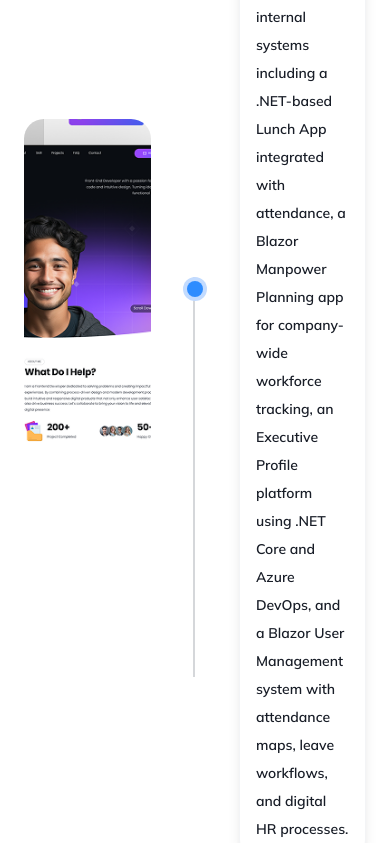
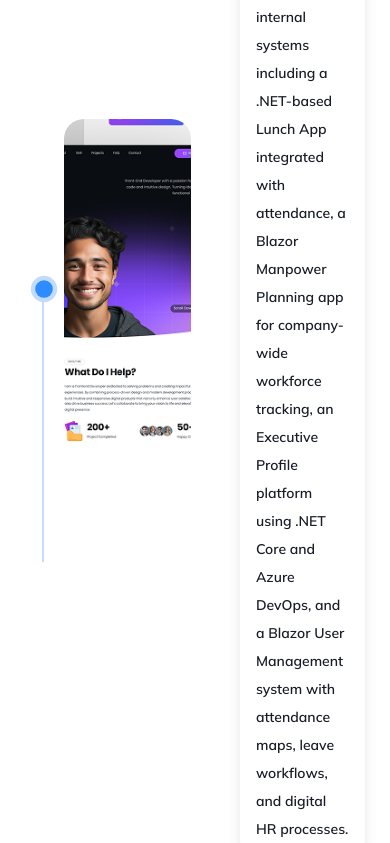
Before and after one commit to ial07/my-porto, a Next.js app: page / in a window 390 px wide. Shown: the part 6341-7184 px from the top of the page. Built offline with nearby package versions, Linux system fonts and the light colour scheme.

Commit message:
edit animation work experience

```diff
--- a/src/app/home/partials/work-experience.tsx
+++ b/src/app/home/partials/work-experience.tsx
@@ -25,7 +25,7 @@ const WorkExperience: React.FC = () => {
         width={1500}
         height={1500}
         alt="vector"
-        className="absolute top-0 -right-20 -z-10"
+        className="absolute top-20 -right-20 -z-50"
       />
       <Image
         src="/images/Vector-bg.png"
--- a/src/components/ui/experience.tsx
+++ b/src/components/ui/experience.tsx
@@ -33,16 +33,21 @@ export const ExperiencedItem: React.FC<
 > = ({ title, description, image, range, isRight, index, totalItems }) => {
   const ref = useRef(null);
 
-  // 1. Determines if the card/line has EVER been seen (locks to TRUE)
-  const hasAnimated = useInView(ref, { once: true, amount: 0.5 });
-
-  // 2. Determines if the dot is CURRENTLY on screen (flips TRUE/FALSE)
-  const isCurrentlyInView = useInView(ref, { once: false, amount: 0.5 });
+  const isMobile = typeof window !== "undefined" && window.innerWidth < 768;
 
   // Layout and margin classes (unchanged)
   const itemWrapperClasses = "w-full max-w-[50%]";
-  const imageOrderClass = isRight ? "order-1" : "order-3";
-  const contentOrderClass = isRight ? "order-3" : "order-1";
+  const imageOrderClass = isMobile
+    ? "order-2"
+    : isRight
+    ? "order-1"
+    : "order-3";
+  const contentOrderClass = isMobile
+    ? "order-2"
+    : isRight
+    ? "order-3"
+    : "order-1";
+  const lineOrderClass = isMobile ? "order-1" : "order-2";
   const contentMarginClass = isRight ? "ml-6" : "mr-6";
   const imageMarginClass = isRight ? "mr-6" : "ml-6";
 
@@ -58,9 +63,10 @@ export const ExperiencedItem: React.FC<
 
   // Bullet appearance and color variants
   const bulletVariants = {
-    hidden: { scale: 0, opacity: 0 },
+    hidden: { scale: 0.5, opacity: 1, backgroundColor: "#E9EAEB" },
     visible: {
-      scale: 1,
+      backgroundColor: "#C2DBFF",
+      scale: 1.1,
       opacity: 1,
       transition: {
         type: "spring" as const,
@@ -69,9 +75,6 @@ export const ExperiencedItem: React.FC<
         delay: 0.2,
       },
     },
-    // Color variants (controlled by isCurrentlyInView)
-    gray: { backgroundColor: "#D5D7DA", transition: { duration: 0.3 } },
-    primary: { backgroundColor: "#C2DBFF", transition: { duration: 0.3 } },
   };
 
   // Line animation variants
@@ -81,10 +84,9 @@ export const ExperiencedItem: React.FC<
   const lineVariants = {
     hidden: { height: 0, backgroundColor: "#D5D7DA" },
     visible: {
-      // FIX: Use a ternary operator to return either a valid height string OR undefined.
-      height: !isLastItem ? "400px" : undefined,
-      backgroundColor: "#D5D7DA",
-      transition: { duration: 0.5, ease: "easeInOut" as const, delay: 0.1 },
+      height: !isLastItem ? "clamp(17.81rem, 50.98vw, 32.63rem)" : undefined,
+      backgroundColor: "#C2DBFF",
+      transition: { duration: 1, ease: "easeInOut" as const, delay: 0.1 },
     },
   };
 
@@ -95,7 +97,8 @@ export const ExperiencedItem: React.FC<
         className={`${itemWrapperClasses} ${imageOrderClass} ${imageMarginClass}`}
         variants={cardVariants}
         initial="hidden"
-        animate={hasAnimated ? "visible" : "hidden"}
+        whileInView="visible"
+        viewport={{ once: true, amount: 0.5 }}
       >
         <Image
           src="/images/porto-1.png"
@@ -107,40 +110,41 @@ export const ExperiencedItem: React.FC<
       </motion.div>
 
       {/* 2. Central Timeline Decoration Spine (h-full is crucial) */}
-      <div className="relative w-10 shrink-0 flex items-stretch justify-center order-2">
+      <div
+        className={`relative w-10 shrink-0 flex items-stretch justify-center ${lineOrderClass}`}
+      >
         {/* Line (Uses hasAnimated for persistent height) */}
         <motion.div
-          className="absolute top-0 bottom-0 w-0.5 bg-gray-300 transform -translate-x-1/2"
+          className="absolute top-0 bottom-0 w-0.5 transform -translate-x-1/2 h-full"
           variants={lineVariants}
           initial="hidden"
-          animate={hasAnimated ? "visible" : "hidden"}
+          whileInView="visible"
+          viewport={{ once: true, amount: 0.5 }}
           style={{
-            // Last item line logic
-            height: isLastItem ? (hasAnimated ? "50%" : 0) : undefined,
-            top: isLastItem ? "0" : "0",
+            height: isLastItem ? "50%" : undefined,
+            top: "0",
           }}
-        ></motion.div>
+        />
 
         {/* Bullet Dot (Uses hasAnimated for scale, isCurrentlyInView for color) */}
         <motion.div
-          // NOTE: Removed any explicit bg-* class here to allow Framer Motion to control color
           className="size-6 md:size-8 relative flex items-center justify-center rounded-full p-1 md:p-2 z-10"
           initial="hidden"
-          // Animate: [1. Locks scale to visible, 2. Flips color based on current view]
-          animate={
-            hasAnimated
-              ? ["visible", index === 0 ? "primary" : "gray"]
-              : "hidden"
-          }
+          whileInView="visible"
           variants={bulletVariants}
+          viewport={{ amount: 0.5 }}
         >
-          {/* Inner Dot (Shows step number only when actively highlighted) */}
-          <div
+          <motion.div
             className={cn(
-              "w-full h-full rounded-full text-black flex items-center justify-center font-bold",
-              index === 0 ? "bg-primary-200" : "bg-neutral-400"
+              "w-full h-full rounded-full text-black flex items-center justify-center font-bold z-50"
             )}
-          ></div>
+            initial={{ background: "#9CA3AF" }} // bg-neutral-400
+            whileInView={{
+              backgroundColor: "#2d8cff",
+              transition: { duration: 0.3 },
+            }}
+            viewport={{ amount: 0.5 }}
+          ></motion.div>
         </motion.div>
       </div>
 
@@ -149,7 +153,8 @@ export const ExperiencedItem: React.FC<
         className={`${itemWrapperClasses} ${contentOrderClass} ${contentMarginClass}`}
         variants={cardVariants}
         initial="hidden"
-        animate={hasAnimated ? "visible" : "hidden"}
+        whileInView="visible"
+        viewport={{ once: true, amount: 0.5 }}
       >
         <div className="shadow-lg rounded-3xl w-full h-fit p-4 md:p-5 border border-gray-100 bg-white">
           <div className="flex items-center gap-1">
```
